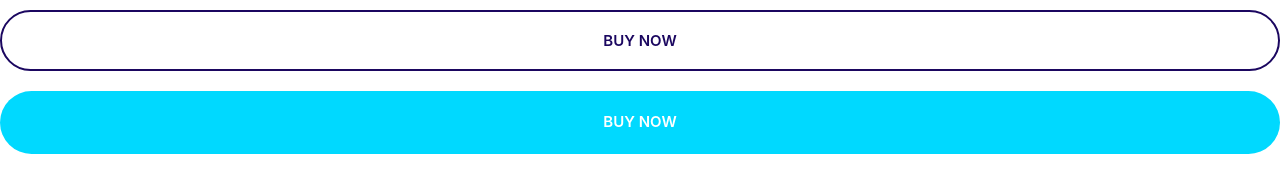
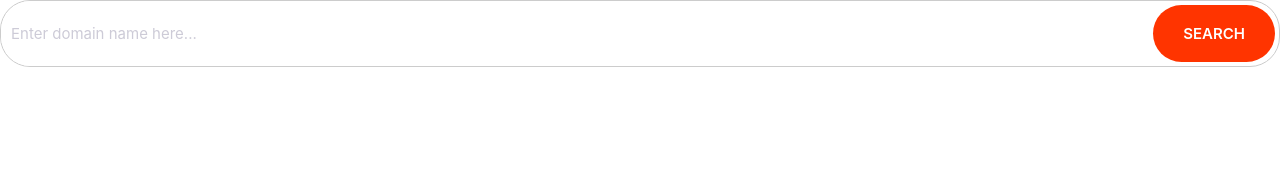
Before and after one commit to Paulgorithms/moshify, a plain HTML site: page index.html in a window 1280 px wide. Drawn offline with Linux system fonts and the light colour scheme.

Commit message:
Build the input component.

```diff
--- a/css/styles.css
+++ b/css/styles.css
@@ -4,6 +4,8 @@
   --color-accent: #ff3400;
   --color-heading: #1b0760;
   --color-body: #918ca4;
+  --color-border: #ccc;
+  --border-radius: 30px;
 }
 
 *,
@@ -241,3 +243,41 @@ a {
     font-size: 1.5rem;
   }
 }
+
+/* Inputs */
+
+.input {
+  border-radius: var(--border-radius);
+  border: 1px solid var(--color-border);
+  color: var(--color-heading);
+  font-size: 2rem;
+  outline: 0;
+  padding: 1.5rem 3.5rem;
+}
+
+::placeholder {
+  color: #cdcbd7;
+
+}
+
+.input-group {
+  border: 1px solid var(--color-border);
+  border-radius: var(--border-radius);
+  display: flex;
+}
+
+.input-group .input {
+  border: 0;
+  flex-grow: 1;
+  padding: 1.5rem 1rem;
+}
+
+.input-group .btn {
+  margin: 4px;
+}
+
+@media screen and (min-width: 1024px) {
+  .input {
+    font-size: 1.5rem;
+  }
+}
--- a/index.html
+++ b/index.html
@@ -8,7 +8,13 @@
     <link rel="stylesheet" href="css/styles.css" />
   </head>
   <body>
-    <button class="btn btn--outline btn--block">Buy Now</button>
-    <a href="#" class="btn btn--secondary btn--block">Buy Now</a>
+    <div class="input-group">
+      <input
+        type="text"
+        class="input"
+        placeholder="Enter domain name here..."
+      />
+      <button class="btn btn--accent">Search</button>
+    </div>
   </body>
 </html>
```
Also changed, not shown: components/inputs.html (added, +4 -0 lines).
